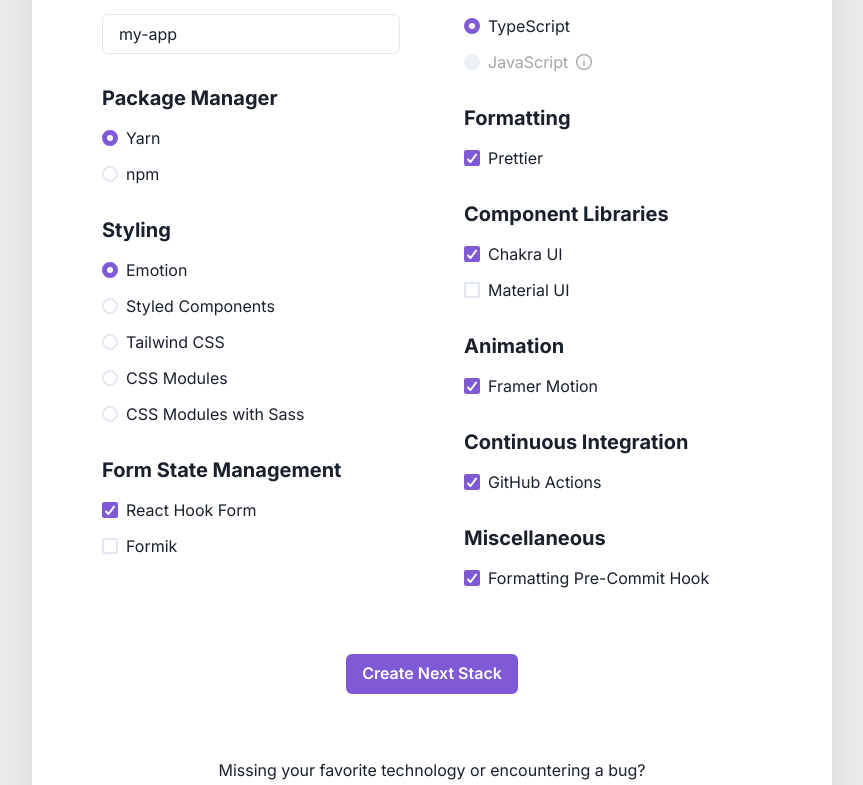
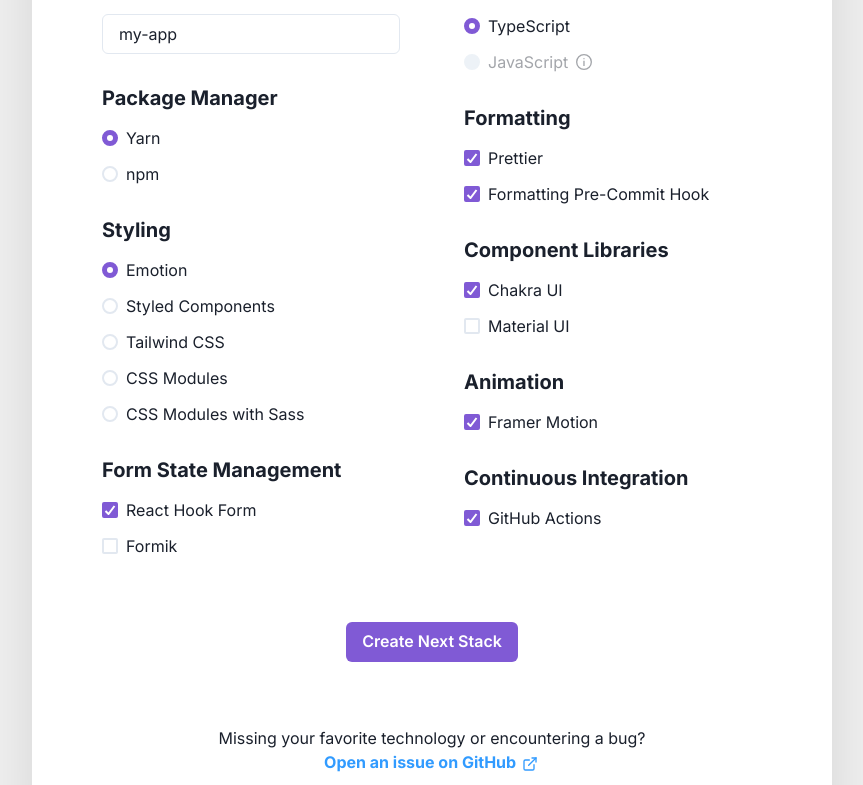
Before and after one commit to akd-io/create-next-stack-website, a Next.js app: page / in a window 1280 px wide. Shown: the part 626-1411 px from the top of the page, without its empty margins (208-1071 px from the left). Built offline with nearby package versions, Linux system fonts and the light colour scheme.

Commit message:
Move formatting pre-commit hook to formatting section

```diff
--- a/templates/LandingPage/components/TechnologiesForm.tsx
+++ b/templates/LandingPage/components/TechnologiesForm.tsx
@@ -89,33 +89,30 @@
   optionKeys.reactHookForm,
   optionKeys.formik,
 ]
-const formattingLibraries = [optionKeys.prettier]
+const formatting = [optionKeys.prettier, optionKeys.formattingPreCommitHook]
 const componentLibraries = [optionKeys.chakra, optionKeys.materialUi]
 const animationLibraries = [optionKeys.framerMotion]
 const continuousIntegrations = [optionKeys.githubActions]
-const miscellaneousOptions = [optionKeys.formattingPreCommitHook]
 
 type TechnologiesFormData = {
   projectName: string
   packageManager: typeof packageManagers[number]
   stylingMethod: typeof stylingMethods[number]
   formStateManagement: Array<typeof formStateManagementLibraries[number]>
-  formatting: Array<typeof formattingLibraries[number]>
+  formatting: Array<typeof formatting[number]>
   componentLibraries: Array<typeof componentLibraries[number]>
   animationLibraries: Array<typeof animationLibraries[number]>
   continuousIntegrations: Array<typeof continuousIntegrations[number]>
-  miscellaneousOptions: Array<typeof miscellaneousOptions[number]>
 }
 const defaultFormData: TechnologiesFormData = {
   projectName: "my-app",
   packageManager: optionKeys.yarn,
   stylingMethod: optionKeys.emotion,
   formStateManagement: [optionKeys.reactHookForm],
-  formatting: [optionKeys.prettier],
+  formatting: [optionKeys.prettier, optionKeys.formattingPreCommitHook],
   componentLibraries: [optionKeys.chakra],
   animationLibraries: [optionKeys.framerMotion],
   continuousIntegrations: [optionKeys.githubActions],
-  miscellaneousOptions: [optionKeys.formattingPreCommitHook],
 }
 const formDataKeys = objectToKeyToKeyMap(defaultFormData)
 
@@ -129,7 +126,6 @@
   componentLibraries: "Component Libraries",
   animation: "Animation",
   continuousIntegration: "Continuous Integration",
-  miscellaneous: "Miscellaneous",
 }
 
 export const TechnologiesForm: React.FC = () => {
@@ -139,6 +135,7 @@
     })
 
   const stylingMethod = watch("stylingMethod")
+  const formatting = watch("formatting")
 
   const [isCommandModalShow, setIsModalShown] = React.useState(false)
   const [command, setCommand] = React.useState("")
@@ -162,7 +159,6 @@
       pushArgs(formData.componentLibraries)
       pushArgs(formData.animationLibraries)
       pushArgs(formData.continuousIntegrations)
-      pushArgs(formData.miscellaneousOptions)
 
       args.push(formData.projectName)
 
@@ -321,17 +317,12 @@
                         <Checkbox
                           value={optionKeys.prettier}
                           onChange={(e) => {
-                            if (
-                              !e.target.checked &&
-                              getValues("miscellaneousOptions").includes(
-                                optionKeys.formattingPreCommitHook
-                              )
-                            ) {
+                            if (!e.target.checked) {
                               setValue(
-                                "miscellaneousOptions",
-                                getValues("miscellaneousOptions").filter(
-                                  (miscellaneousOption) =>
-                                    miscellaneousOption !==
+                                "formatting",
+                                getValues("formatting").filter(
+                                  (formattingOption) =>
+                                    formattingOption !==
                                     optionKeys.formattingPreCommitHook
                                 )
                               )
@@ -339,6 +330,32 @@
                           }}
                         >
                           {options[optionKeys.prettier].label}
+                        </Checkbox>
+                        <Checkbox
+                          value={optionKeys.formattingPreCommitHook}
+                          isDisabled={
+                            !getValues("formatting").includes(
+                              optionKeys.prettier
+                            )
+                          }
+                        >
+                          {formatting.includes(optionKeys.prettier) ? (
+                            options[optionKeys.formattingPreCommitHook].label
+                          ) : (
+                            <WithInfoIconAndTooltip
+                              tooltip={`${
+                                options[optionKeys.formattingPreCommitHook]
+                                  .label
+                              } requires ${
+                                options[optionKeys.prettier].label
+                              }. Select it above.`}
+                            >
+                              {
+                                options[optionKeys.formattingPreCommitHook]
+                                  .label
+                              }
+                            </WithInfoIconAndTooltip>
+                          )}
                         </Checkbox>
                       </Stack>
                     </CheckboxGroup>
@@ -444,40 +461,6 @@
                   )}
                 />
               </Stack>
-
-              <Stack spacing="4">
-                <Heading as="h3" size="md">
-                  {categoryLabels.miscellaneous}
-                </Heading>
-                <Controller
-                  name={formDataKeys.miscellaneousOptions}
-                  control={control}
-                  render={({ field: { ref, ...rest } }) => (
-                    <CheckboxGroup {...rest}>
-                      <Stack spacing="3">
-                        <Checkbox
-                          value={optionKeys.formattingPreCommitHook}
-                          onChange={(e) => {
-                            if (
-                              e.target.checked &&
-                              !getValues("formatting").includes(
-                                optionKeys.prettier
-                              )
-                            ) {
-                              setValue("formatting", [
-                                ...getValues("formatting"),
-                                optionKeys.prettier,
-                              ])
-                            }
-                          }}
-                        >
-                          {options[optionKeys.formattingPreCommitHook].label}
-                        </Checkbox>
-                      </Stack>
-                    </CheckboxGroup>
-                  )}
-                />
-              </Stack>
             </Stack>
           </Stack>
 
```
